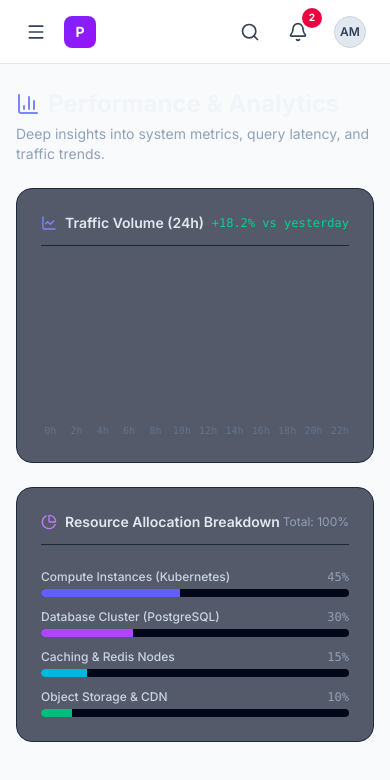
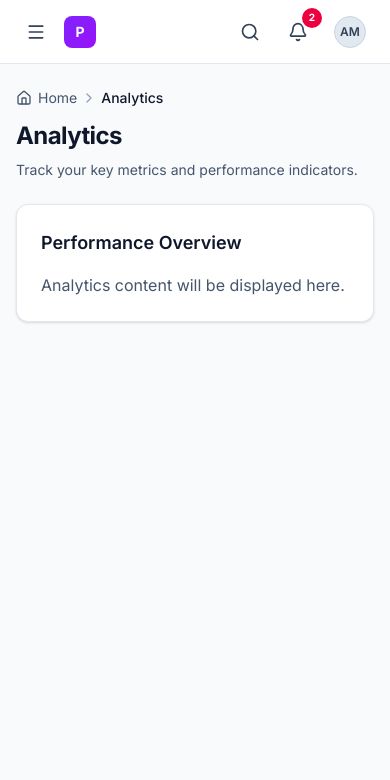
Before and after one commit to rskusalkar78/PULSEBOARD, a React (Vite) app: page /analytics in a window 390 px wide. Shown: the top 780 px of the page. Built offline with nearby package versions, Linux system fonts and the light colour scheme.

Commit message:
feat(layout): refactor DashboardLayout responsive behavior and simplify AnalyticsPage

```diff
--- a/src/components/layout/DashboardLayout.tsx
+++ b/src/components/layout/DashboardLayout.tsx
@@ -64,7 +64,16 @@ export const DashboardLayout: React.FC<DashboardLayoutProps> = ({ children }) =>
       {isMobile && <MobileNav isOpen={isMobileNavOpen} onClose={handleCloseMobileNav} />}
 
       {/* Main Content Area */}
-      <div className="flex flex-1 flex-col min-w-0 overflow-hidden">
+      <div
+        className={cn(
+          'flex flex-1 flex-col overflow-hidden',
+          'transition-all duration-300 ease-in-out',
+          // Add left margin on desktop when sidebar is open and persistent
+          !isMobile && !isTablet && isSidebarOpen && 'ml-64',
+          // Full width when sidebar is closed or on tablet/mobile
+          (!isSidebarOpen || isTablet || isMobile) && 'ml-0'
+        )}
+      >
         {/* Top Navigation */}
         <TopNavigation
           onToggleSidebar={handleToggleSidebar}
@@ -73,14 +82,8 @@ export const DashboardLayout: React.FC<DashboardLayoutProps> = ({ children }) =>
         />
 
         {/* Page Content */}
-        <main
-          className={cn(
-            'flex-1 overflow-x-hidden overflow-y-auto',
-            'bg-slate-50 dark:bg-slate-950',
-            'transition-all duration-300 ease-in-out'
-          )}
-        >
-          <div className="container mx-auto px-4 py-6 sm:px-6 lg:px-8 max-w-[1920px]">
+        <main className="flex-1 overflow-x-hidden overflow-y-auto bg-slate-50 dark:bg-slate-950">
+          <div className="w-full px-4 py-6 sm:px-6 lg:px-8 max-w-[1920px] mx-auto">
             {children || <Outlet />}
           </div>
         </main>
--- a/src/pages/AnalyticsPage.tsx
+++ b/src/pages/AnalyticsPage.tsx
@@ -1,72 +1,27 @@
-import { BarChart3, PieChart, LineChart } from 'lucide-react';
+import React from 'react';
+import { PageHeader, Card } from '@/components';
 
-export function AnalyticsPage() {
+export const AnalyticsPage: React.FC = () => {
   return (
-    <div className="space-y-6">
-      <div className="flex items-center justify-between">
-        <div>
-          <h1 className="text-2xl font-bold text-slate-100 flex items-center gap-2">
-            <BarChart3 className="w-6 h-6 text-indigo-400" />
-            Performance & Analytics
-          </h1>
-          <p className="text-sm text-slate-400 mt-1">
-            Deep insights into system metrics, query latency, and traffic trends.
+    <div>
+      <PageHeader
+        title="Analytics"
+        description="Track your key metrics and performance indicators."
+        breadcrumbs={[{ label: 'Home', href: '/dashboard' }, { label: 'Analytics' }]}
+      />
+
+      <div className="grid grid-cols-1 gap-6">
+        <Card className="p-6">
+          <h3 className="text-lg font-semibold text-slate-900 dark:text-white mb-4">
+            Performance Overview
+          </h3>
+          <p className="text-slate-600 dark:text-slate-400">
+            Analytics content will be displayed here.
           </p>
-        </div>
-      </div>
-
-      <div className="grid grid-cols-1 md:grid-cols-2 gap-6">
-        <div className="p-6 rounded-2xl bg-slate-900/70 border border-slate-800 space-y-4">
-          <div className="flex items-center justify-between border-b border-slate-800 pb-3">
-            <span className="font-semibold text-slate-200 text-sm flex items-center gap-2">
-              <LineChart className="w-4 h-4 text-indigo-400" />
-              Traffic Volume (24h)
-            </span>
-            <span className="text-xs text-emerald-400 font-mono">+18.2% vs yesterday</span>
-          </div>
-          <div className="h-44 flex items-end justify-between gap-2 pt-6">
-            {[40, 65, 50, 85, 90, 75, 95, 110, 80, 100, 120, 105].map((h, i) => (
-              <div key={i} className="flex-1 flex flex-col items-center gap-2">
-                <div
-                  className="w-full bg-gradient-to-t from-indigo-600 to-cyan-400 rounded-t-sm opacity-80 hover:opacity-100 transition-opacity"
-                  style={{ height: `${(h / 120) * 100}%` }}
-                />
-                <span className="text-[10px] text-slate-500 font-mono">{i * 2}h</span>
-              </div>
-            ))}
-          </div>
-        </div>
-
-        <div className="p-6 rounded-2xl bg-slate-900/70 border border-slate-800 space-y-4">
-          <div className="flex items-center justify-between border-b border-slate-800 pb-3">
-            <span className="font-semibold text-slate-200 text-sm flex items-center gap-2">
-              <PieChart className="w-4 h-4 text-purple-400" />
-              Resource Allocation Breakdown
-            </span>
-            <span className="text-xs text-slate-400">Total: 100%</span>
-          </div>
-          <div className="space-y-3 pt-2">
-            {[
-              { label: 'Compute Instances (Kubernetes)', pct: '45%', color: 'bg-indigo-500' },
-              { label: 'Database Cluster (PostgreSQL)', pct: '30%', color: 'bg-purple-500' },
-              { label: 'Caching & Redis Nodes', pct: '15%', color: 'bg-cyan-500' },
-              { label: 'Object Storage & CDN', pct: '10%', color: 'bg-emerald-500' },
-            ].map((item) => (
-              <div key={item.label} className="space-y-1">
-                <div className="flex justify-between text-xs font-medium text-slate-300">
-                  <span>{item.label}</span>
-                  <span className="font-mono text-slate-400">{item.pct}</span>
-                </div>
-                <div className="w-full h-2 bg-slate-950 rounded-full overflow-hidden">
-                  <div className={`h-full ${item.color}`} style={{ width: item.pct }} />
-                </div>
-              </div>
-            ))}
-          </div>
-        </div>
+        </Card>
       </div>
     </div>
   );
-}
+};
 
 export default AnalyticsPage;
```
